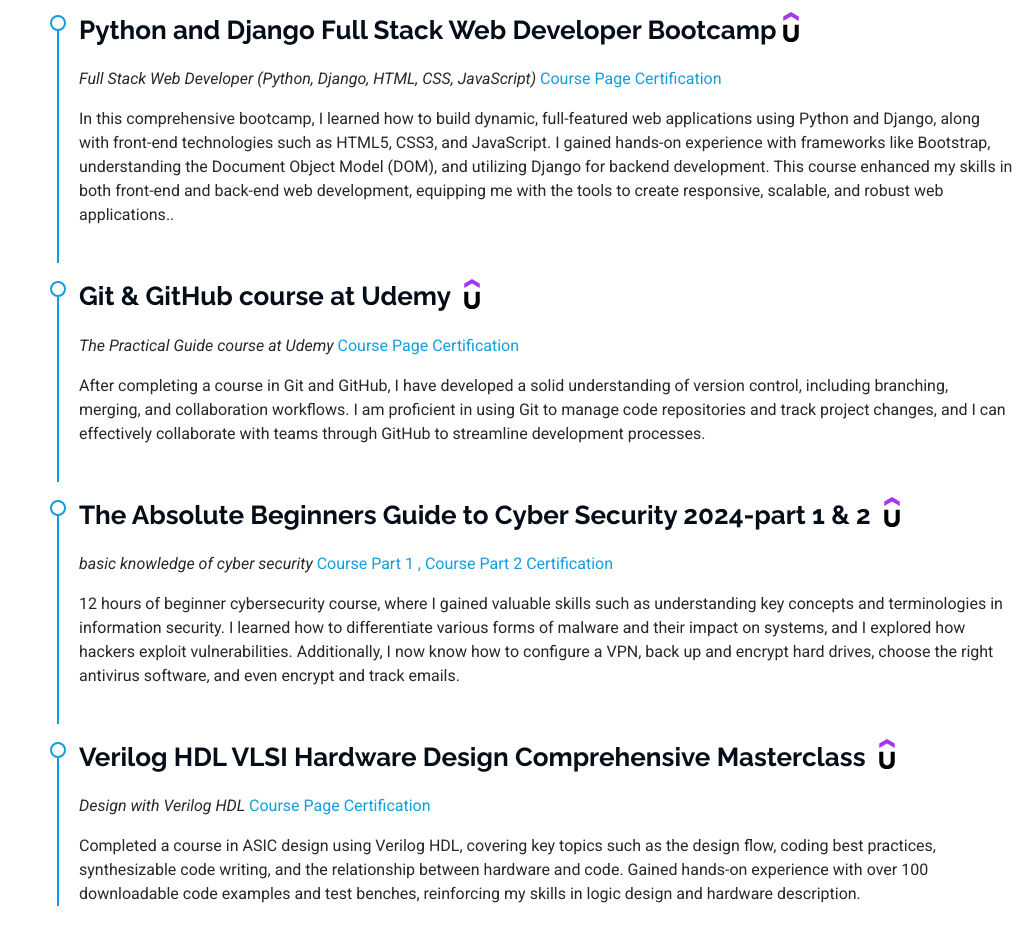
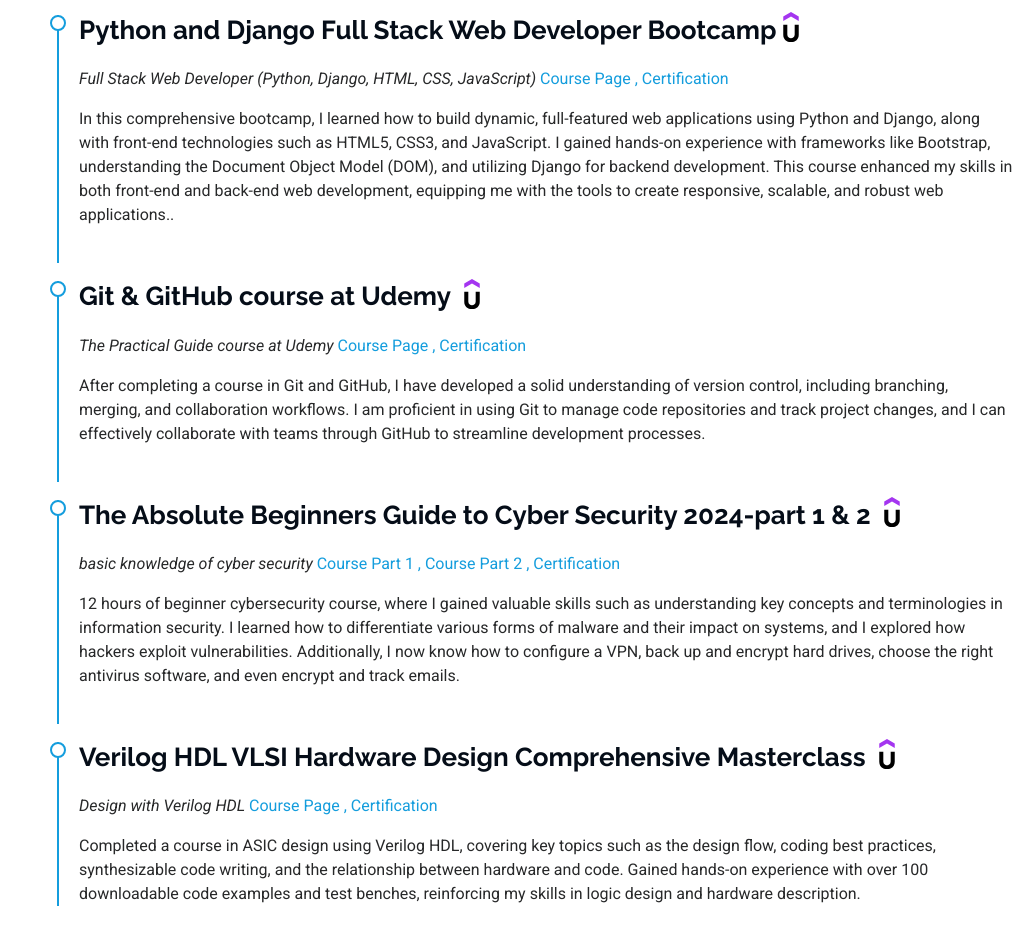
Before and after one commit to hassankhalil1996/my-portfolio2, a plain HTML site: page index.html in a window 1280 px wide. Shown: the part 3046-3991 px from the top of the page, without its empty margins (255-1280 px from the left). Drawn offline with Linux system fonts and the light colour scheme.

Commit message:
fixed , certification courses to index.html

```diff
--- a/index.html
+++ b/index.html
@@ -294,7 +294,7 @@
             <div class="resume-item "> <!-- Self-learning Item -->
               <h3 class="resume-title">Python and Django Full Stack Web Developer Bootcamp<svg viewBox=" 0 0 412.77 799.91  " xmlns="http://www.w3.org/2000/svg"  width="30" height="30" style="position: relative; top: -5px;" ><path d="M412.74 238.2l-206.4-119.1L0 238.2V119.1L206.37 0l206.4 119.1v119.1z" fill="#a435f0"/><path d="M0 338.22h108.11v262.54c0 67.83 50.67 100.9 98.26 100.9 48
                 0 98.3-33.95 98.3-101.81V338.22h108.1v268.8c0 62.48-19.65 110.7-58.96 143.76-39.33 33.04-88.45 49.13-148.35 49.13-59.84 0-108.99-16.06-147.38-49.13C19.65 717.75 0 671.32 0 609.69z"/></svg></h3>
-              <p><em>Full Stack Web Developer (Python, Django, HTML, CSS, JavaScript)  </em><a href="https://www.udemy.com/course/python-and-django-full-stack-web-developer-bootcamp/">Course Page  </a> <a href="assets/certification/Python and Django Bootcamp.pdf">Certification</a></p>
+              <p><em>Full Stack Web Developer (Python, Django, HTML, CSS, JavaScript)  </em><a href="https://www.udemy.com/course/python-and-django-full-stack-web-developer-bootcamp/">Course Page  ,</a> <a href="assets/certification/Python and Django Bootcamp.pdf">Certification</a></p>
 
               <p>In this comprehensive bootcamp, I learned how to build dynamic, full-featured web applications using Python and Django, along with front-end technologies such as HTML5, CSS3, and JavaScript. I gained hands-on experience with frameworks like Bootstrap,
                 understanding the Document Object Model (DOM), and utilizing Django for backend development. This course enhanced my skills in both front-end and back-end web development,
@@ -304,7 +304,7 @@
             <div class="resume-item "> <!-- Self-learning Item -->
               <h3 class="resume-title">Git & GitHub course at Udemy <svg viewBox=" 0 0 412.77 799.91  " xmlns="http://www.w3.org/2000/svg"  width="30" height="30" style="position: relative; top: -5px;" ><path d="M412.74 238.2l-206.4-119.1L0 238.2V119.1L206.37 0l206.4 119.1v119.1z" fill="#a435f0"/><path d="M0 338.22h108.11v262.54c0 67.83 50.67 100.9 98.26 100.9 48
                 0 98.3-33.95 98.3-101.81V338.22h108.1v268.8c0 62.48-19.65 110.7-58.96 143.76-39.33 33.04-88.45 49.13-148.35 49.13-59.84 0-108.99-16.06-147.38-49.13C19.65 717.75 0 671.32 0 609.69z"/></svg></h3>
-              <p><em>The Practical Guide course at Udemy   </em><a href="https://www.udemy.com/course/git-github-practical-guide/">Course Page</a> <a href="assets/certification/Git & GitHub - The Practical Guide.pdf">Certification</a> </p>
+              <p><em>The Practical Guide course at Udemy   </em><a href="https://www.udemy.com/course/git-github-practical-guide/">Course Page  ,</a> <a href="assets/certification/Git & GitHub - The Practical Guide.pdf">Certification</a> </p>
               <p>After completing a course in Git and GitHub, I have developed a solid understanding of version control,
                 including branching, merging, and collaboration workflows. I am proficient in using Git to manage code repositories and track project changes,
                 and I can effectively collaborate with teams through GitHub to streamline development processes.</p>
@@ -313,7 +313,7 @@
             <div class="resume-item "> <!-- Self-learning Item -->
               <h3 class="resume-title">The Absolute Beginners Guide to Cyber Security 2024-part 1 & 2 <svg viewBox=" 0 0 412.77 799.91  " xmlns="http://www.w3.org/2000/svg"  width="30" height="30" style="position: relative; top: -5px;" ><path d="M412.74 238.2l-206.4-119.1L0 238.2V119.1L206.37 0l206.4 119.1v119.1z" fill="#a435f0"/><path d="M0 338.22h108.11v262.54c0 67.83 50.67 100.9 98.26 100.9 48
                 0 98.3-33.95 98.3-101.81V338.22h108.1v268.8c0 62.48-19.65 110.7-58.96 143.76-39.33 33.04-88.45 49.13-148.35 49.13-59.84 0-108.99-16.06-147.38-49.13C19.65 717.75 0 671.32 0 609.69z"/></svg></h3>
-              <p><em>basic knowledge of cyber security  </em> <a href="https://www.udemy.com/course/the-absolute-beginners-guide-to-information-cyber-security/">Course Part 1 ,  </a><a href="https://www.udemy.com/course/the-complete-2018-cyber-security-guide-for-non-professionals/">Course Part 2 </a> <a href="assets/certification/Cyber Security 2024-merged.pdf">Certification</a></p>
+              <p><em>basic knowledge of cyber security  </em> <a href="https://www.udemy.com/course/the-absolute-beginners-guide-to-information-cyber-security/">Course Part 1 ,  </a><a href="https://www.udemy.com/course/the-complete-2018-cyber-security-guide-for-non-professionals/">Course Part 2  ,</a> <a href="assets/certification/Cyber Security 2024-merged.pdf">Certification</a></p>
               <p>12 hours of beginner cybersecurity course, where I gained valuable skills such as understanding key concepts and terminologies in information security. I learned how to differentiate various forms of malware and their impact on systems, and I explored how hackers exploit vulnerabilities. Additionally, I now know how to configure a VPN, back up and encrypt hard drives,
                 choose the right antivirus software, and even encrypt and track emails.</p>
             </div><!--Edn Resume Item -->
@@ -321,7 +321,7 @@
             <div class="resume-item "> <!-- Self-learning Item -->
               <h3 class="resume-title">Verilog HDL VLSI Hardware Design Comprehensive Masterclass <svg viewBox=" 0 0 412.77 799.91  " xmlns="http://www.w3.org/2000/svg"  width="30" height="30" style="position: relative; top: -5px;" ><path d="M412.74 238.2l-206.4-119.1L0 238.2V119.1L206.37 0l206.4 119.1v119.1z" fill="#a435f0"/><path d="M0 338.22h108.11v262.54c0 67.83 50.67 100.9 98.26 100.9 48
                 0 98.3-33.95 98.3-101.81V338.22h108.1v268.8c0 62.48-19.65 110.7-58.96 143.76-39.33 33.04-88.45 49.13-148.35 49.13-59.84 0-108.99-16.06-147.38-49.13C19.65 717.75 0 671.32 0 609.69z"/></svg></h3>
-              <p><em>Design with Verilog HDL  </em><a href="https://www.udemy.com/course/verilog-hdl-vlsi-hardware-design-comprehensive-masterclass/">Course Page</a> <a href="assets/certification/Git & GitHub - The Practical Guide.pdf">Certification</a> </p>
+              <p><em>Design with Verilog HDL  </em><a href="https://www.udemy.com/course/verilog-hdl-vlsi-hardware-design-comprehensive-masterclass/">Course Page  , </a> <a href="assets/certification/Verilog HDL VLSI Hardware Design Comprehensive Masterclass.pdf">Certification</a> </p>
               <p>Completed a course in ASIC design using Verilog HDL, covering key topics such as the design flow, coding best practices,
                 synthesizable code writing, and the relationship between hardware and code. Gained hands-on experience with over 100 downloadable code examples and test benches,
                 reinforcing my skills in logic design and hardware description.</p>
```
